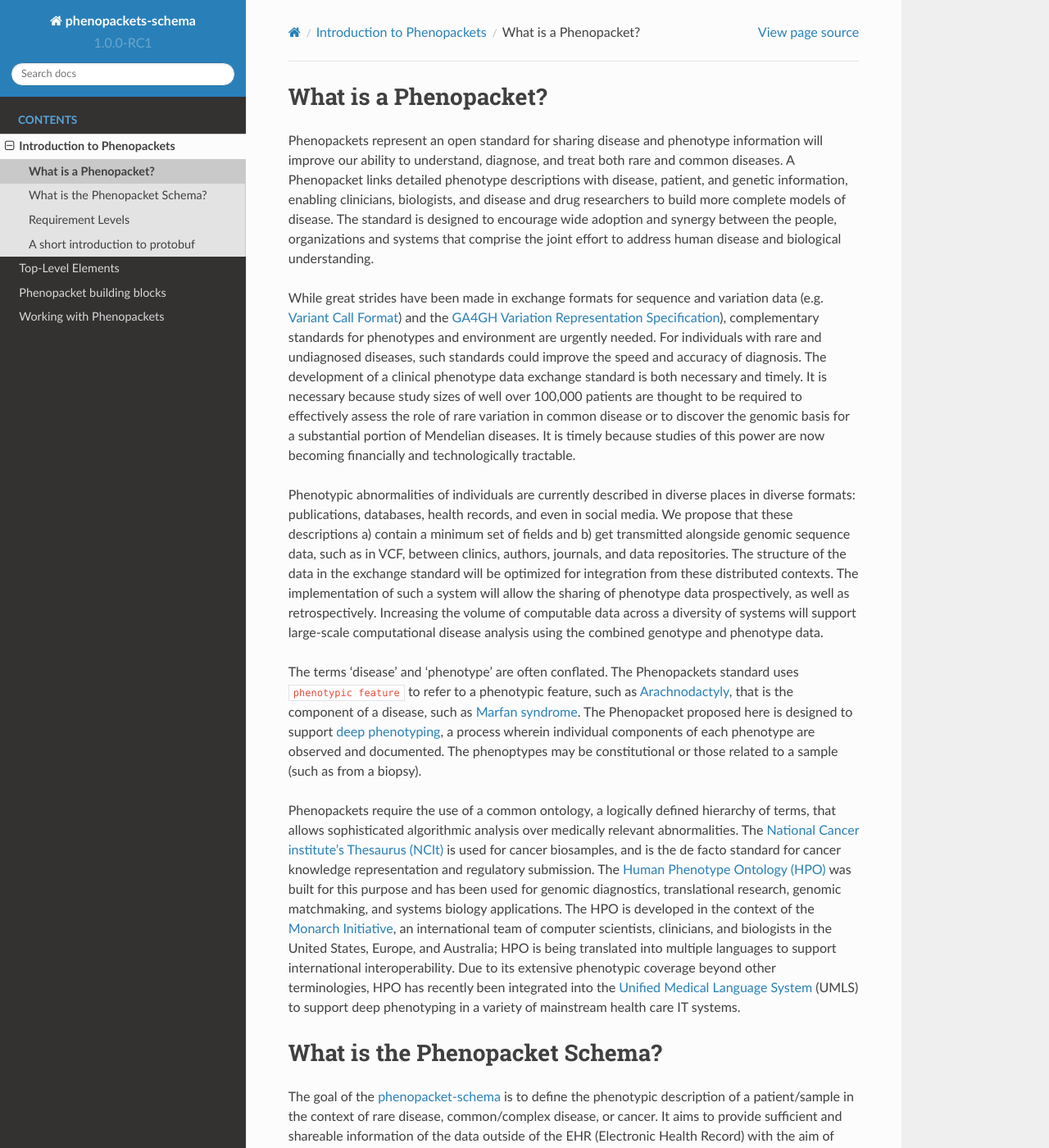
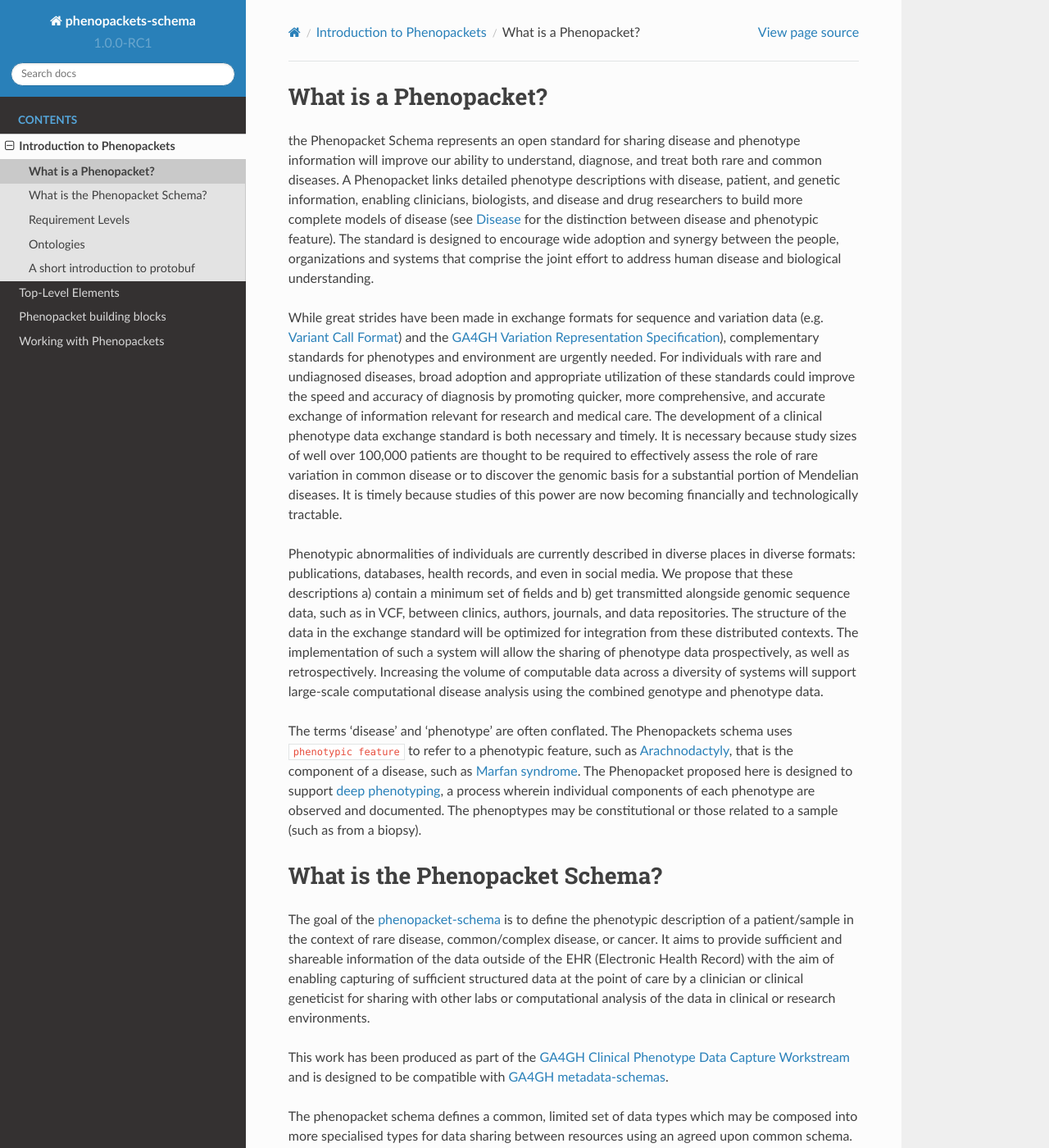
Before and after one commit to phenopackets/phenopacket-schema, a Sphinx documentation site: the page built from docs/basics.rst, in a window 1280 px wide and 1400 px high. Shown: the whole window at 82% size. Built offline with Sphinx 7.4.7 and the Read the Docs theme 2.0.0, drawn with Linux system fonts in a browser that asks for light colours; some of the changed text lies outside the part shown.

Commit message:
adding page on ontologies

```diff
--- a/docs/basics.rst
+++ b/docs/basics.rst
@@ -4,34 +4,30 @@
 What is a Phenopacket?
 ~~~~~~~~~~~~~~~~~~~~~~
 
-Phenopackets represent an open standard for sharing disease and phenotype information will improve our ability
+the Phenopacket Schema represents an open standard for sharing disease and phenotype information will improve our ability
 to understand, diagnose, and treat both rare and common diseases. A Phenopacket links detailed phenotype
 descriptions with disease, patient, and genetic information, enabling clinicians, biologists, and disease
-and drug researchers to build more complete models of disease. The standard is designed to encourage wide
+and drug researchers to build more complete models of disease (see :ref:`rstdisease` for the distinction
+between disease and phenotypic feature). The standard is designed to encourage wide
 adoption and synergy between the people, organizations and systems that comprise the joint effort to address
 human disease and biological understanding.
 
 While great strides have been made in exchange formats for sequence and variation data
 (e.g. `Variant Call Format <https://samtools.github.io/hts-specs/VCFv4.3.pdf>`_)
 and the `GA4GH Variation Representation Specification <https://vr-spec.readthedocs.io/>`_),
-complementary standards for phenotypes and environment are urgently needed. For individuals with rare and undiagnosed diseases, such standards could improve the speed and accuracy of diagnosis. The development of a clinical phenotype data exchange standard is both necessary and timely. It is necessary because study sizes of well over 100,000 patients are thought to be required to effectively assess the role of rare variation in common disease or to discover the genomic basis for a substantial portion of Mendelian diseases. It is timely because studies of this power are now becoming financially and technologically tractable.
+complementary standards for phenotypes and environment are urgently needed. For individuals with rare and undiagnosed
+diseases, broad adoption and appropriate utilization of these standards could improve the speed and accuracy of
+diagnosis by promoting quicker, more comprehensive, and accurate exchange of information relevant
+for research and medical care. The development of a clinical phenotype data exchange standard is both necessary and timely.
+It is necessary because study sizes of well over 100,000 patients are thought to be required to effectively
+assess the role of rare variation in common disease or to discover the genomic basis for a substantial portion
+of Mendelian diseases. It is timely because studies of this power are now becoming financially and
+technologically tractable.
 
 Phenotypic abnormalities of individuals are currently described in diverse places in diverse formats: publications, databases, health records, and even in social media. We propose that these descriptions a) contain a minimum set of fields and b) get transmitted alongside genomic sequence data, such as in VCF, between clinics, authors, journals, and data repositories. The structure of the data in the exchange standard will be optimized for integration from these distributed contexts. The implementation of such a system will allow the sharing of phenotype data prospectively, as well as retrospectively. Increasing the volume of computable data across a diversity of systems will support large-scale computational disease analysis using the combined genotype and phenotype data.
 
-The terms ‘disease’ and ‘phenotype’ are often conflated. The Phenopackets standard uses ``phenotypic feature`` to refer to a phenotypic feature, such as `Arachnodactyly <https://hpo.jax.org/app/browse/term/HP:0001166>`_, that is the component of a disease, such as `Marfan syndrome <https://hpo.jax.org/app/browse/disease/OMIM:154700>`_. The Phenopacket proposed here is designed to support `deep phenotyping <https://www.ncbi.nlm.nih.gov/pubmed/22504886>`_, a process wherein individual components of each phenotype are observed and documented. The phenoptypes may be constitutional or those related to a sample (such as from a biopsy).
-
-Phenopackets require the use of a common ontology, a logically defined hierarchy of terms, that allows
-sophisticated algorithmic analysis over medically relevant abnormalities.
-The `National Cancer institute's Thesaurus (NCIt) <http://www.obofoundry.org/ontology/ncit.html>`_ is used for cancer biosamples, and is the de facto standard for cancer knowledge representation and regulatory submission.
-The `Human Phenotype Ontology (HPO) <http://www.human-phenotype-ontology.org>`_  was built for this
-purpose and has been used for genomic diagnostics, translational research, genomic matchmaking, and
-systems biology applications. The HPO is developed in the context of
-the `Monarch Initiative <https://monarchinitiative.org/>`_, an international team of
-computer scientists, clinicians, and biologists in the United States, Europe, and Australia;
-HPO is being translated into multiple languages to support international interoperability.
-Due to its extensive phenotypic coverage beyond other terminologies, HPO has recently been integrated
-into the `Unified Medical Language System <https://www.nlm.nih.gov/research/umls/sourcereleasedocs/current/HPO/>`_ (UMLS) to support deep phenotyping in a variety of mainstream health care IT systems.
-
+The terms ‘disease’ and ‘phenotype’ are often conflated. The Phenopackets schema uses ``phenotypic feature`` to refer
+to a phenotypic feature, such as `Arachnodactyly <https://hpo.jax.org/app/browse/term/HP:0001166>`_, that is the component of a disease, such as `Marfan syndrome <https://hpo.jax.org/app/browse/disease/OMIM:154700>`_. The Phenopacket proposed here is designed to support `deep phenotyping <https://www.ncbi.nlm.nih.gov/pubmed/22504886>`_, a process wherein individual components of each phenotype are observed and documented. The phenoptypes may be constitutional or those related to a sample (such as from a biopsy).
 
 ~~~~~~~~~~~~~~~~~~~~~~~~~~~~~~~
 What is the Phenopacket Schema?
@@ -49,4 +45,6 @@
 
 The phenopacket schema defines a common, limited set of data types which may be composed into more specialised types for data sharing between resources using an agreed upon common schema.
 
-This common schema has been used to define the 'Phenopacket' which is a catch-all collection of data types, specifically focused on representing rare-disease or cancer samples for both initial data capture and analysis. The phenopacket is designed to be both human and machine-readable, and to inter-operate with the `HL7 Fast Healthcare Interoperability Resources Specification (aka FHIR®) <http://hl7.org/fhir/>`_.
+This common schema has been used to define the 'Phenopacket' which is a catch-all collection of data types, specifically
+focused on representing disease data both initial data capture and analysis. The phenopacket schema is designed to be both human
+and machine-readable, and to inter-operate with the `HL7 Fast Healthcare Interoperability Resources Specification (aka FHIR®) <http://hl7.org/fhir/>`_.
--- a/docs/introduction.rst
+++ b/docs/introduction.rst
@@ -12,4 +12,5 @@
 
    Phenopacket basics <basics>
    requirements
+   ontologies
    protobuf
```
Also changed, not shown: docs/ontologies.rst (added, +27 -0 lines).
